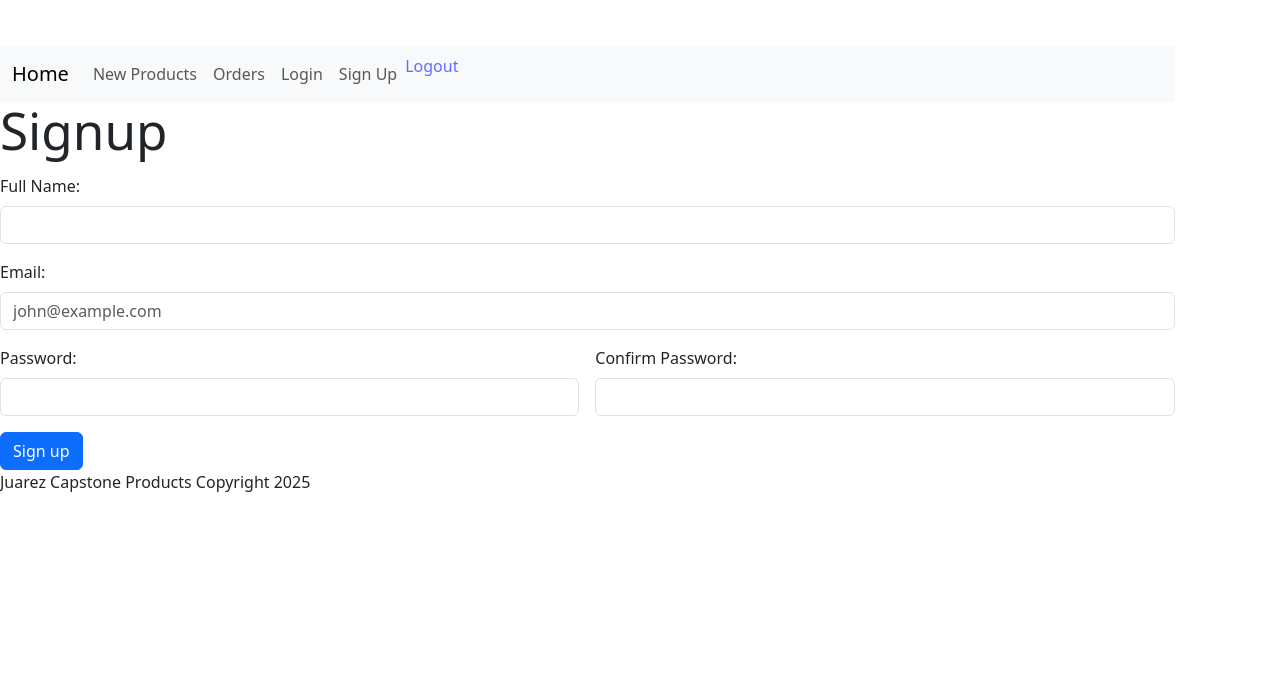
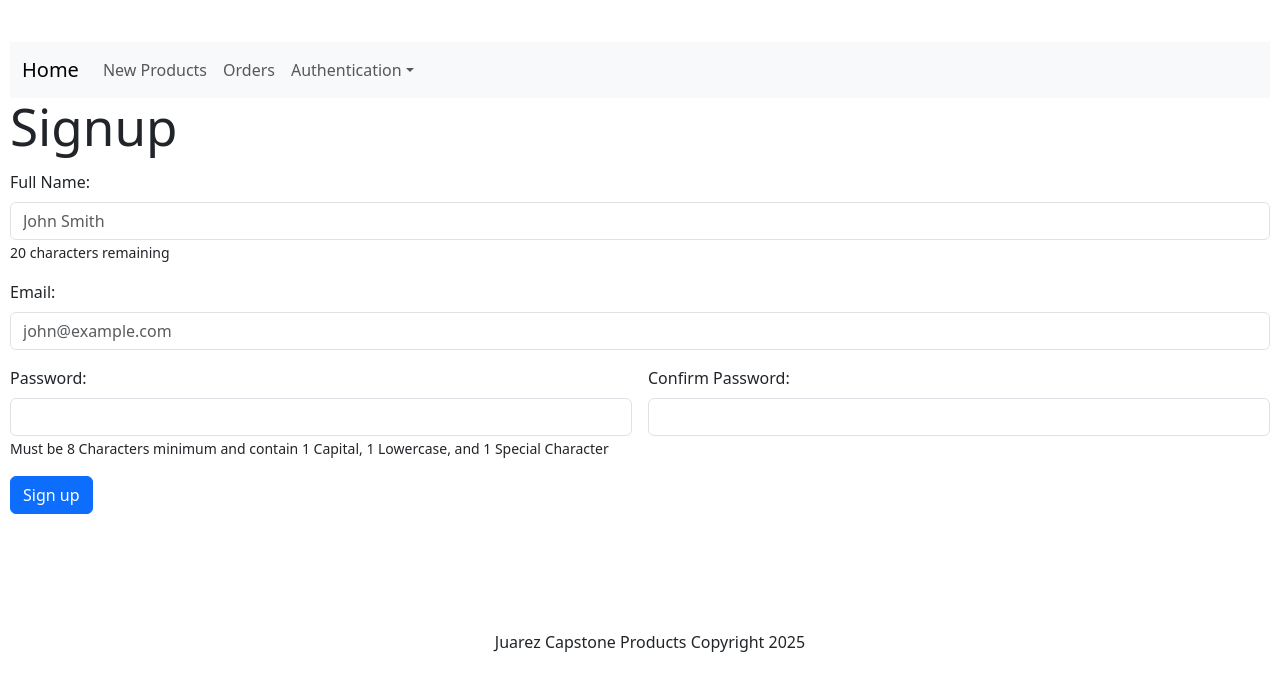
Before and after one commit to alejandroajuarez/mini-capstone-frontend, a React (Vite) app: page /signup in a window 1280 px wide. Shown: the part 122-800 px from the top of the page. Built offline with nearby package versions, Linux system fonts and the light colour scheme.

Commit message:
add logged in/out logic to nav bar

```diff
--- a/src/Footer.jsx
+++ b/src/Footer.jsx
@@ -1,6 +1,6 @@
 export function Footer() {
   return (
-    <footer>
+    <footer className="footer">
       <p>Juarez Capstone Products Copyright 2025</p>
     </footer>
   );
--- a/src/Header.jsx
+++ b/src/Header.jsx
@@ -1,6 +1,26 @@
 import { LogoutLink } from "./LogoutLink";
 
 export function Header() {
+  let authenticationLinks;
+
+  if (localStorage.jwt) {
+    authenticationLinks = (
+      <div>
+        <li><LogoutLink className="dropdown-item"/></li>
+      </div>
+    )
+  } else {
+    authenticationLinks = (
+      <div>
+        <li className="dropdown-item">
+          <a className="nav-link" href="/login">Login</a>
+        </li>
+        <li className="dropdown-item">
+          <a className="nav-link" href="/signup">Sign Up</a>
+        </li>
+      </div>
+    )
+  }
   return (
 <nav className="navbar navbar-expand-lg bg-body-tertiary">
   <div className="container-fluid">
@@ -22,15 +42,12 @@ export function Header() {
         <li className="nav-item">
           <a className="nav-link" href="/orders/new">Orders</a>
         </li>
-        <li className="nav-item">
-          <a className="nav-link" href="/login">Login</a>
-        </li>
-        <li className="nav-item">
-          <a className="nav-link" href="/signup">Sign Up</a>
-        </li>
-        <li>
-          <LogoutLink />
-        </li>
+        <a className="nav-link dropdown-toggle" href="#" role="button" data-bs-toggle="dropdown" aria-expanded="false">
+                Authentication
+              </a>
+            <ul className="dropdown-menu">
+          {authenticationLinks}
+          </ul>
       </ul>
     </div>
   </div>
--- a/src/ProductsNew.jsx
+++ b/src/ProductsNew.jsx
@@ -21,7 +21,7 @@ export function ProductsNew() {
     <div id="products-new">
       <h1>New Product Listing</h1>
       {errors.map(error => (
-        <p key={error}>{error}</p>
+        <span className="errors" key={error}>{error} <br /></span>
       ))}
       <form onSubmit={handleSubmit}>
         <div className="mb-3">
--- a/src/SignupPage.jsx
+++ b/src/SignupPage.jsx
@@ -3,6 +3,7 @@ import { useState } from "react";
 
 export function SignupPage() {
   const [errors, setErrors] = useState([]);
+  const [name, setName] = useState("");
 
   const handleSubmit = (event) => {
     event.preventDefault();
@@ -32,7 +33,8 @@ export function SignupPage() {
       <form className="row g-3" onSubmit={handleSubmit}>
         <div className="col-md-12">
           <label htmlFor="name" className="form-label">Full Name: </label>
-          <input type="text" className="form-control" id="name" name="name" />
+          <input type="text" className="form-control" id="name" name="name" placeholder="John Smith" maxLength="20" onChange={(event) => setName(event.target.value)} />
+          <small>{20 - name.length} characters remaining</small>
         </div>
         <div className="col-md-12">
           <label htmlFor="email" className="form-label">Email: </label>
@@ -41,6 +43,7 @@ export function SignupPage() {
         <div className="col-6">
           <label htmlFor="password" className="form-label">Password: </label>
           <input type="password" className="form-control" id="password" name="password" />
+          <small>Must be 8 Characters minimum and contain 1 Capital, 1 Lowercase, and 1 Special Character</small>
         </div>
         <div className="col-6">
           <label htmlFor="password" className="form-label">Confirm Password: </label>
--- a/src/index.css
+++ b/src/index.css
@@ -1,22 +1,21 @@
 html {
   scroll-behavior: smooth;
+  margin-left: 10px;
+  margin-right: 10px;
 }
 
-/* :root {
-  font-family: Inter, system-ui, Avenir, Helvetica, Arial, sans-serif;
-  line-height: 1.5;
-  font-weight: 400;
+.footer {
+  position: absolute;
+  bottom: 1%;
+  text-align: center;
+  width: 100%;
+}
 
-  color-scheme: light dark;
-  color: rgba(255, 255, 255, 0.87);
-  background-color: #242424;
+.errors {
+  font-size: 13px;
+  color: #f02849;
+}
 
-  font-synthesis: none;
-  text-rendering: optimizeLegibility;
-  -webkit-font-smoothing: antialiased;
-  -moz-osx-font-smoothing: grayscale;
-}
-*/
 a {
   font-weight: 500;
   color: #646cff;
```
